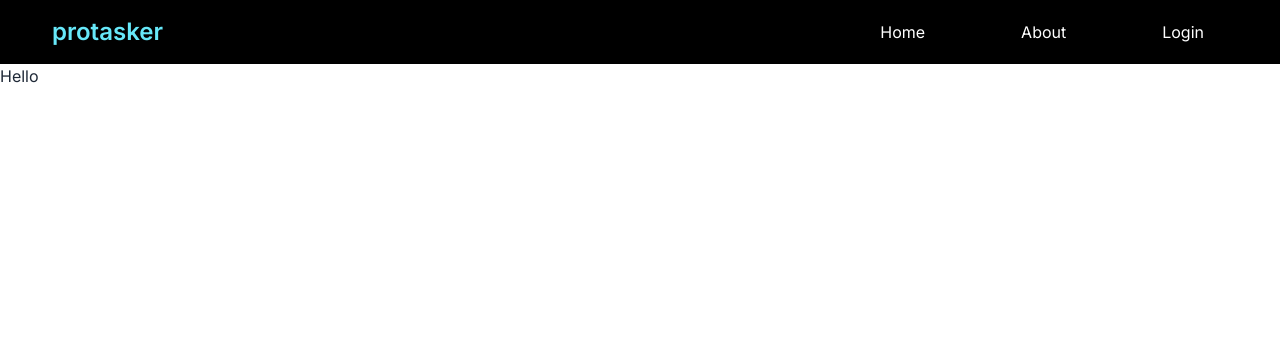
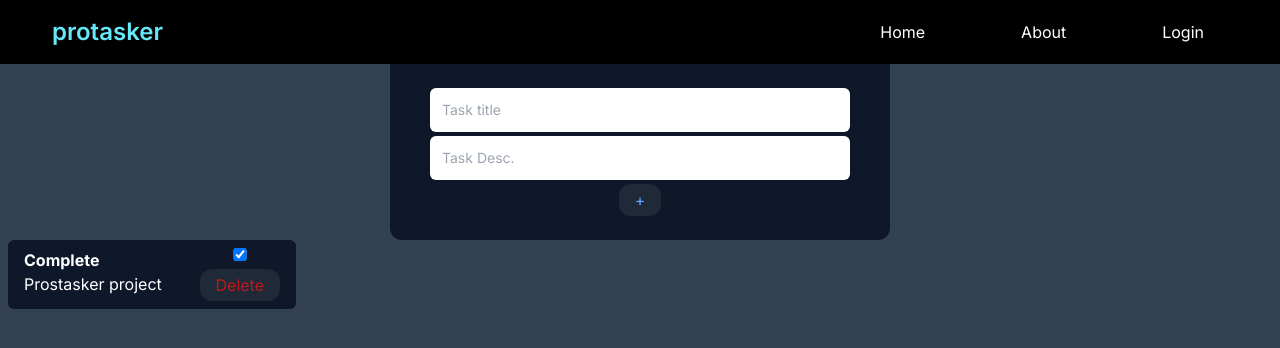
Before and after one commit to rajmaurya-dev/protasker, a Next.js app: page / in a window 1280 px wide. Shown: the top 348 px of the page. Built offline with nearby package versions, Linux system fonts and the light colour scheme.

Commit message:
frontend almost completed

```diff
--- /dev/null
+++ b/app/addTaskForm.js
@@ -0,0 +1,29 @@
+import styles from "./styles";
+
+const addTaskForm = () => {
+  return (
+    <div>
+      <form
+        action="
+            "
+        className="flex flex-col gap-1"
+      >
+        <input
+          className={`${styles.input}`}
+          type="task"
+          placeholder="Task title"
+        />
+        <input
+          className={`${styles.input}`}
+          type="text"
+          placeholder="Task Desc."
+        />
+        <button className={`${styles.loginBtn}`} type="submit">
+          +
+        </button>
+      </form>
+    </div>
+  );
+};
+
+export default addTaskForm;
--- a/app/globals.css
+++ b/app/globals.css
@@ -1,3 +1,22 @@
 @tailwind base;
 @tailwind components;
 @tailwind utilities;
+:root {
+  --black-gradient: linear-gradient(
+    144.39deg,
+    #ffffff -278.56%,
+    #6d6d6d -78.47%,
+    #11101d 91.61%
+  );
+}
+.glass {
+  background: transparent;
+}
+
+.glass:hover {
+  background: var(--black-gradient);
+}
+
+.gradient {
+  background: var(--black-gradient);
+}
--- a/app/header.js
+++ b/app/header.js
@@ -1,34 +1,29 @@
 import Link from "next/link";
 import React from "react";
-import { AiFillCrown } from "react-icons/ai";
+import styles from "./styles";
 import { LogoutBtn } from "../components/Clinets";
 const Header = () => {
   return (
     <>
       <header className="h-16 flex justify-between items-center px-5 bg-black text-white">
         <div className="hover:bg-cyan-100 bg-opacity-20 px-8 py-2 rounded-md">
-          <h2 className="font-semibold text-cyan-300 text-2xl">protasker</h2>
+          <Link
+            href={"/"}
+            className="font-semibold text-cyan-300 hover:text-cyan-800 text-2xl"
+          >
+            protasker
+          </Link>
         </div>
-        <article className="flex gap-16 mr-10">
-          <Link
-            className="hover:bg-white bg-opacity-80 hover:text-black px-4 py-1 rounded-xl"
-            href={"/"}
-          >
+        <nav className="flex gap-16 mr-10">
+          <Link className={`${styles.navlink}`} href={"/"}>
             Home
           </Link>
-          <Link
-            className="hover:bg-white bg-opacity-80 hover:text-black px-4 py-1 rounded-xl"
-            href={"/about"}
-          >
+          <Link className={`${styles.navlink}`} href={"/about"}>
             About
           </Link>
-          <Link
-            className="hover:bg-white bg-opacity-80 hover:text-black px-4 py-1 rounded-xl"
-            href={"/login"}
-          >
-            Login
-          </Link>
-        </article>
+
+          <LogoutBtn />
+        </nav>
       </header>
     </>
   );
--- a/app/layout.js
+++ b/app/layout.js
@@ -1,18 +1,24 @@
 import "./globals.css";
 import { Inter } from "next/font/google";
 import Header from "./header";
+import { ContextProvider } from "@/components/Clinets";
 const inter = Inter({ subsets: ["latin"] });
 
 export const metadata = {
-  title: "Create Next App",
-  description: "Generated by create next app",
+  title: "ProTasker - Your Task Management Solution",
+  description:
+    "Stay organized, track your tasks, and achieve your goals with ProTasker - the ultimate to-do app.",
 };
 
 export default function RootLayout({ children }) {
   return (
     <html lang="en">
-      <Header />
-      <body className={inter.className}>{children}</body>
+      <body className={inter.className}>
+        <ContextProvider>
+          <Header />
+          {children}
+        </ContextProvider>
+      </body>
     </html>
   );
 }
--- /dev/null
+++ b/app/login/page.js
@@ -0,0 +1,44 @@
+// "use client";
+import Link from "next/link";
+import styles, { layout } from "../styles";
+const page = () => {
+  return (
+    <div className={`${layout.centerCardContainer} bg-slate-500`}>
+      <div className="flex flex-col justify-center px-6 bg-slate-900 h-[500px] rounded-lg">
+        <h2 className="text-white font-semibold text-4xl">Welcome back</h2>
+        <p className="mb-6 text-lg text-white">
+          Wecome back! Please enter your details
+        </p>
+        <form
+          action="
+            "
+          className="flex flex-col gap-3"
+        >
+          <input
+            className={`${styles.input}`}
+            type="email"
+            placeholder="johndoe@gmail.com"
+          />
+          <input
+            className={`${styles.input}`}
+            type="password"
+            placeholder="password"
+          />
+          <button className={`${styles.loginBtn}`} type="submit">
+            Login
+          </button>
+          <Link className="text-gray-400 text-center" href={"/register"}>
+            Don't have an account?{" "}
+            <span className="text-blue-400">Sign up</span>{" "}
+          </Link>
+        </form>
+      </div>
+    </div>
+  );
+};
+export const metadata = {
+  title: "ProTasker - Login",
+  description:
+    "Log in to your ProTasker account and stay organized with your tasks.",
+};
+export default page;
--- a/app/page.js
+++ b/app/page.js
@@ -1,12 +1,21 @@
-import Image from "next/image";
-
+import Form from "./addTaskForm";
+import { TaskItem } from "@/components/ServerComponents";
 export default function Home() {
   return (
     <>
-      <main className="">
-        <div>
-          <h2>Hello</h2>
+      <main className="bg-slate-700 h-[calc(100vh_-_64px)]">
+        <div className="px-10 rounded-b-xl py-6 bg-slate-900 w-[500px] mx-auto bg">
+          <Form />
         </div>
+
+        <section>
+          <TaskItem
+            title={"Complete"}
+            desc={"Prostasker project"}
+            id={"sampleId"}
+            completed={true}
+          />
+        </section>
       </main>
     </>
   );
--- /dev/null
+++ b/app/register/page.js
@@ -0,0 +1,50 @@
+// "use client";
+import Link from "next/link";
+import styles, { layout } from "../styles";
+const page = () => {
+  return (
+    <div className={`${layout.centerCardContainer} bg-slate-500`}>
+      <div className="flex flex-col justify-center px-6 bg-slate-900 h-[500px] rounded-lg">
+        <h2 className="text-white font-semibold text-4xl">Welcome back</h2>
+        <p className="mb-6 text-lg text-white">
+          Wecome back! Please enter your details
+        </p>
+        <form
+          action="
+            "
+          className="flex flex-col gap-3"
+        >
+          <input
+            className={`${styles.input}`}
+            type="text"
+            placeholder="John Doe"
+          />
+          <input
+            className={`${styles.input}`}
+            type="email"
+            placeholder="johndoe@gmail.com"
+          />
+          <input
+            className={`${styles.input}`}
+            type="password"
+            placeholder="password"
+          />
+          <button className={`${styles.loginBtn}`} type="submit">
+            Register
+          </button>
+          <Link className="text-gray-400 text-center" href={"/login"}>
+            Already have an account?
+            <span className="text-blue-400">Login</span>
+          </Link>
+        </form>
+      </div>
+    </div>
+  );
+};
+
+export const metadata = {
+  title: "ProTasker - Register",
+  description:
+    "Create a new ProTasker account and start managing your tasks efficiently.",
+};
+export default page;
--- /dev/null
+++ b/app/styles.js
@@ -0,0 +1,35 @@
+const styles = {
+  navlink: "glass px-4 py-1 rounded-xl",
+  logoutBtn: "glass hover:text-red-400 px-4 py-1 rounded-xl",
+  loginBtn:
+    "w-26 bg-gray-800 font-normal mx-auto text-blue-400 px-4 py-1 rounded-xl",
+  input:
+    "w-full p-3 rounded-md border-gray-200 shadow-sm dark:border-gray-700 dark:bg-gray-800 dark:text-white sm:text-sm",
+  heading2:
+    "font-poppins font-semibold xs:text-[48px] text-[40px] text-white xs:leading-[76.8px] leading-[66.8px] w-full",
+  paragraph:
+    "font-poppins font-normal text-dimWhite text-[18px] leading-[30.8px]",
+
+  flexCenter: "flex justify-center items-center",
+  flexStart: "flex justify-center items-start",
+
+  paddingX: "sm:px-16 px-6",
+  paddingY: "sm:py-16 py-6",
+  padding: "sm:px-16 px-6 sm:py-12 py-4",
+
+  marginX: "sm:mx-16 mx-6",
+  marginY: "sm:my-16 my-6",
+};
+
+export const layout = {
+  centerCardContainer: `flex justify-center items-center  h-[calc(100vh_-_64px)]`,
+  centerCard: "",
+  sectionReverse: `flex md:flex-row flex-col-reverse ${styles.paddingY}`,
+
+  sectionImgReverse: `flex-1 flex ${styles.flexCenter} md:mr-10 mr-0 md:mt-0 mt-10 relative`,
+  sectionImg: `flex-1 flex ${styles.flexCenter} md:ml-10 ml-0 md:mt-0 mt-10 relative`,
+
+  sectionInfo: `flex-1 ${styles.flexStart} flex-col`,
+};
+
+export default styles;
--- a/components/Clinets.js
+++ b/components/Clinets.js
@@ -1,8 +1,45 @@
 "use client";
-export const LogoutBtn = () => {
+import styles from "@/app/styles";
+import Link from "next/link";
+import { createContext, useContext, useState } from "react";
+const Context = createContext({ user: {} });
+export const ContextProvider = ({ children }) => {
+  const [user, setUser] = useState({});
   return (
-    <>
-      <button>Logout</button>
-    </>
+    <Context.Provider value={{ user, setUser }}>{children}</Context.Provider>
   );
 };
+
+export const LogoutBtn = () => {
+  const LogoutHandler = () => {
+    return alert("clicked");
+  };
+  const { user } = useContext(Context);
+  return user.id ? (
+    <button className={`${styles.logoutBtn}`} onClick={LogoutHandler}>
+      Logout
+    </button>
+  ) : (
+    <Link className={`${styles.navlink}`} href={"/login"}>
+      Login
+    </Link>
+  );
+};
+
+export const TaskBtn = ({ id, completed }) => {
+  const deleteHandler = (id) => {
+    alert(`Deleting ${id}`);
+  };
+  return (
+    <div className="flex flex-col justify-center gap-2">
+      <input checked={completed} type="checkbox" />
+
+      <button
+        onClick={() => deleteHandler(id)}
+        className={`${styles.loginBtn} text-red-700`}
+      >
+        Delete
+      </button>
+    </div>
+  );
+};
--- /dev/null
+++ b/components/ServerComponents.js
@@ -0,0 +1,15 @@
+import { TaskBtn } from "./Clinets";
+
+export const TaskItem = ({ title, desc, id, completed }) => {
+  return (
+    <div className="bg-slate-900 flex justify-between w-72  px-4 py-2 mx-2 rounded-md">
+      <div className="">
+        <h4 className="font-bold text-white">{title}</h4>
+        <p className="text-white">{desc}</p>
+      </div>
+      <div>
+        <TaskBtn id={id} completed={completed} />
+      </div>
+    </div>
+  );
+};
--- a/package.json
+++ b/package.json
@@ -10,7 +10,6 @@
   },
   "dependencies": {
     "autoprefixer": "10.4.14",
-    "daisyui": "^2.51.6",
     "mongoose": "^7.2.0",
     "next": "13.4.3",
     "postcss": "8.4.23",
--- a/tailwind.config.js
+++ b/tailwind.config.js
@@ -14,5 +14,5 @@ module.exports = {
       },
     },
   },
-  plugins: [require("daisyui")],
+  plugins: [],
 };
```
Also changed, not shown: 1 other file (tests, documents, lock files or other folders).
